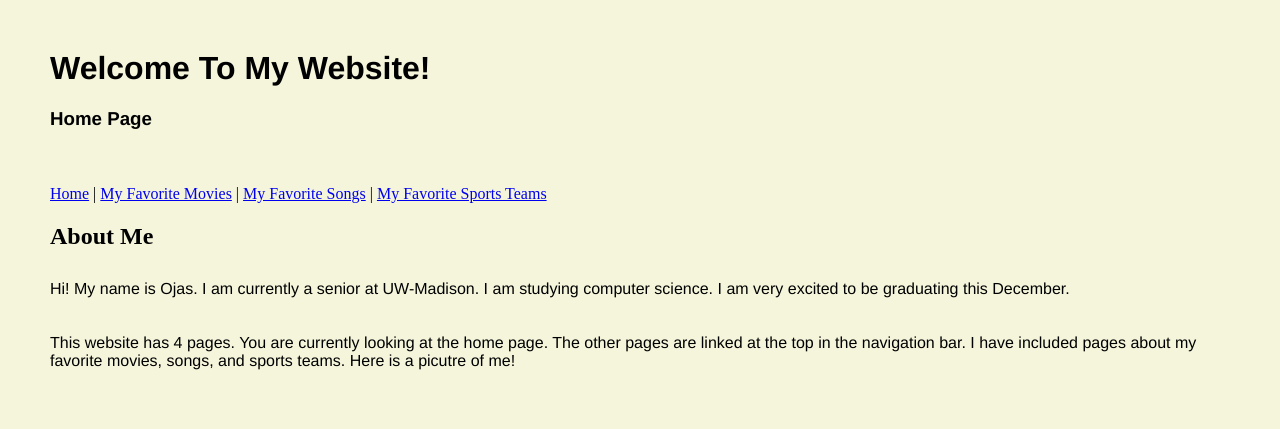
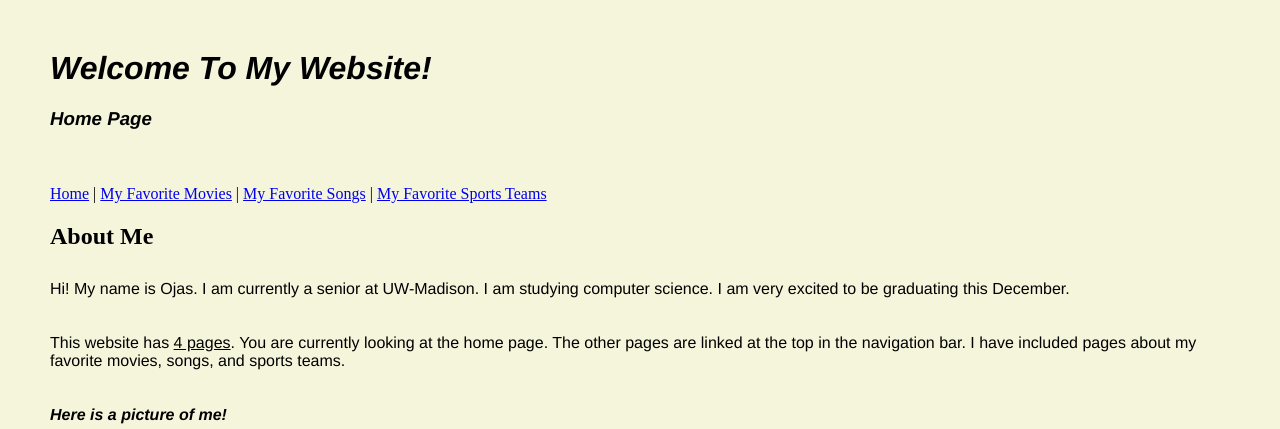
Before and after one commit to osethi/LIS351LabProject1, a plain HTML site: page index.html in a window 1280 px wide. Shown: the top 429 px of the page. Drawn offline with Linux system fonts and the light colour scheme.

Commit message:
Adding final changes to all files.

```diff
--- a/index.html
+++ b/index.html
@@ -21,11 +21,10 @@
 
     <h2>About Me</h2>
     <p>Hi! My name is Ojas. I am currently a senior at UW-Madison. I am studying computer science. I am very excited to be graduating this December.</p>
-    <p>This website has 4 pages. You are currently looking at the home page. The other pages are linked at the top in the navigation bar.
+    <p>This website has <u>4 pages</u>. You are currently looking at the home page. The other pages are linked at the top in the navigation bar.
         I have included pages about my favorite movies, songs, and sports teams.
-        Here is a picutre of me!
     </p>
-    <p></p>
+    <p><b><i>Here is a picture of me!</i></b></p>
     <img src="https://i.ibb.co/4KFxhRd/MyPhoto.jpg" alt="Photo of myself" width="350" height="467">
 
    </body>
--- a/myStyleSheet.css
+++ b/myStyleSheet.css
@@ -6,10 +6,12 @@ p {
 
 h1 {
     font-family: Helvetica, sans-serif;
+    font-style: italic;
 }
 
 h3 {
     font-family: Helvetica, sans-serif;
+    font-style: italic;
 }
 
 body {
```
Also changed, not shown: FavoriteMovies.html (+1 -1 lines), FavoriteSongs.html (+1 -1 lines), FavoriteSportsTeams.html (+1 -1 lines).
